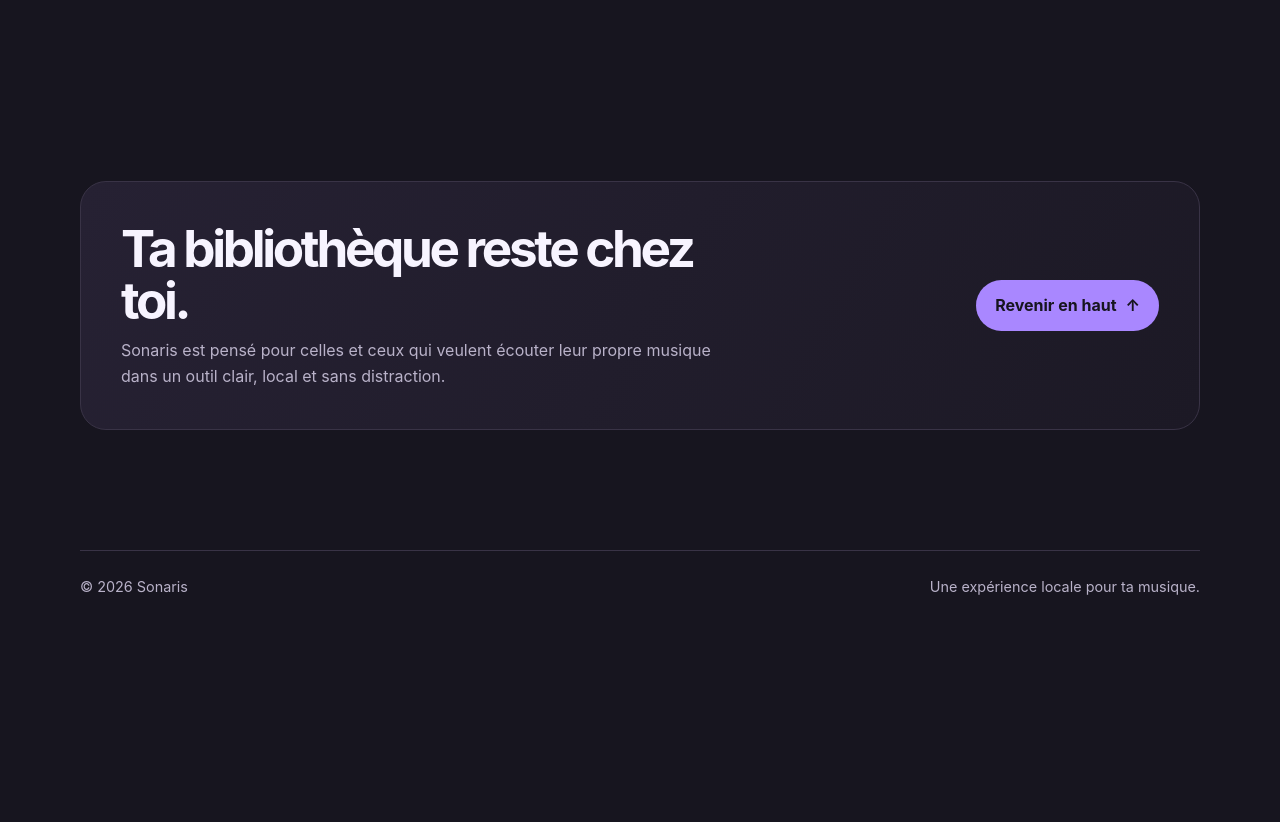
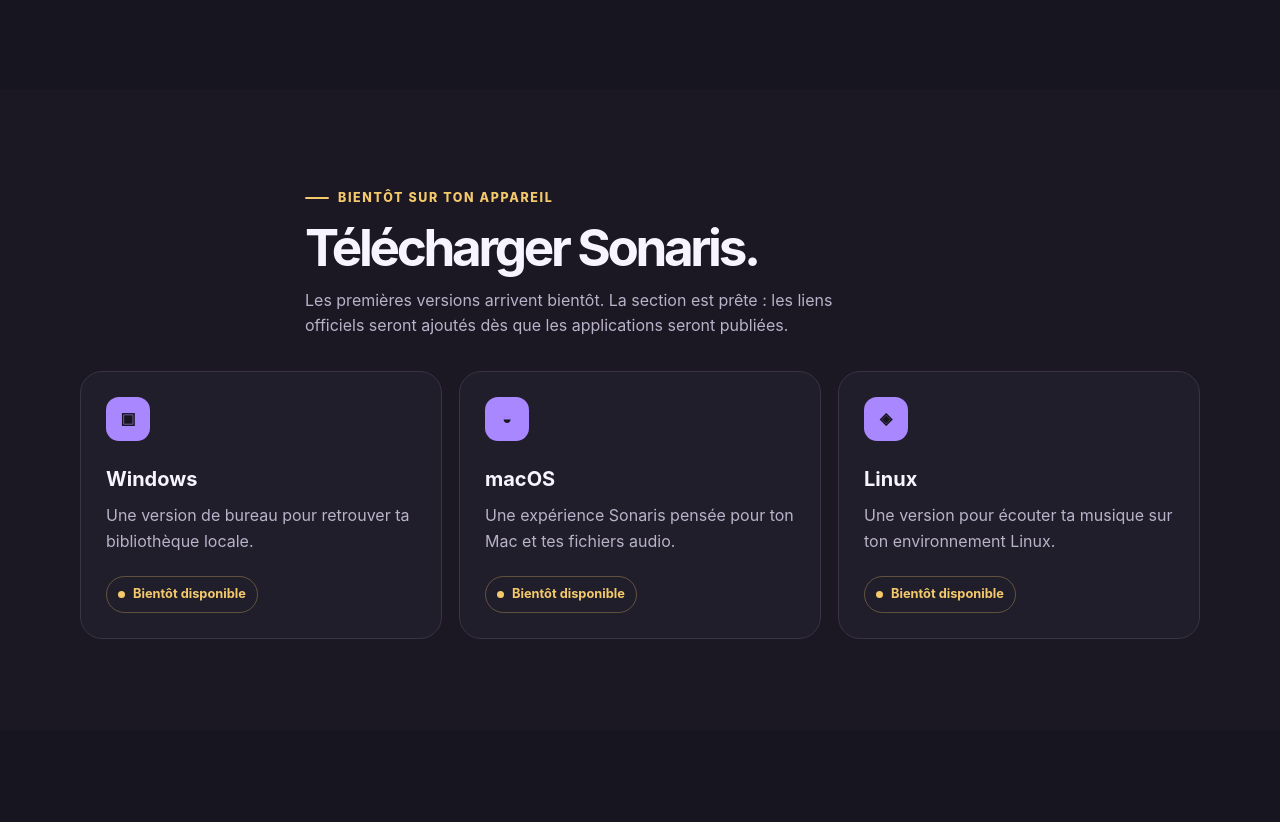
Before and after one commit to phoneguy2206/dodo-corp, a plain HTML site: page index.html in a window 1280 px wide. Shown: the part 1974-2796 px from the top of the page. Before the commit the page ends 2614 px from the top, so only its background shows below. Drawn offline with Linux system fonts and the light colour scheme.

Commit message:
Update index.html

```diff
--- a/index.html
+++ b/index.html
@@ -94,6 +94,13 @@
     .step { position: relative; padding-top: 52px; }
     .step::before { position: absolute; top: 0; left: 0; color: var(--brand); content: "0" counter(step); counter-increment: step; font-size: 1.4rem; font-weight: 800; }
     .step p { margin: 0; color: var(--muted); }
+    .downloads { background: #1b1824; }
+    .download-grid { display: grid; grid-template-columns: repeat(3, 1fr); gap: 17px; }
+    .download-card { display: flex; min-height: 210px; flex-direction: column; padding: 25px; border: 1px solid var(--line); border-radius: 22px; background: var(--panel); }
+    .download-card h3 { margin: 0; font-size: 1.25rem; }
+    .download-card p { margin: 8px 0 22px; color: var(--muted); }
+    .download-status { display: inline-flex; width: fit-content; align-items: center; gap: 8px; margin-top: auto; padding: 7px 11px; color: var(--accent); border: 1px solid rgba(244,201,107,.3); border-radius: 999px; font-size: .8rem; font-weight: 750; }
+    .download-status::before { width: 7px; height: 7px; border-radius: 50%; background: var(--accent); content: ""; }
     .promise { display: grid; grid-template-columns: 1fr auto; align-items: center; gap: 30px; padding: 40px; border: 1px solid var(--line); border-radius: 26px; background: linear-gradient(120deg, #262133, #1c1925); }
     .promise h2 { max-width: 620px; margin-top: 0; }
     .promise p { max-width: 620px; margin: 12px 0 0; color: var(--muted); }
@@ -104,7 +111,7 @@
       .hero { padding-top: 48px; }
       .hero-grid { grid-template-columns: 1fr; gap: 45px; }
       .player-wrap { max-width: 470px; }
-      .cards, .steps { grid-template-columns: 1fr; }
+      .cards, .steps, .download-grid { grid-template-columns: 1fr; }
       .promise { grid-template-columns: 1fr; padding: 30px; }
     }
     @media (max-width: 500px) {
@@ -119,7 +126,7 @@
   <header class="shell">
     <nav class="nav" aria-label="Navigation principale">
       <a class="brand" href="#top" aria-label="Sonaris, accueil"><span class="brand-mark" aria-hidden="true">s</span><span>Sonaris</span></a>
-      <div class="nav-links"><a href="#pourquoi">Pourquoi Sonaris</a><a href="#fonctionnement">Comment ça marche</a><a class="button button-quiet" href="#promesse">Notre promesse</a></div>
+      <div class="nav-links"><a href="#pourquoi">Pourquoi Sonaris</a><a href="#fonctionnement">Comment ça marche</a><a href="#telechargement">Télécharger</a><a class="button button-quiet" href="#promesse">Notre promesse</a></div>
     </nav>
   </header>
 
@@ -158,6 +165,15 @@
       <div class="shell steps"><article class="step"><h3>Choisis un dossier</h3><p>Indique où se trouve ta bibliothèque audio sur ton appareil.</p></article><article class="step"><h3>Retrouve tes albums</h3><p>Sonaris organise ce qui est déjà à toi, sans créer de compte en ligne.</p></article><article class="step"><h3>Écoute à ton rythme</h3><p>Lance un titre, reprends une playlist et garde le contrôle de ton écoute.</p></article></div>
     </section>
 
+    <section class="section downloads" id="telechargement">
+      <div class="shell section-heading"><span class="eyebrow">Bientôt sur ton appareil</span><h2>Télécharger Sonaris.</h2><p class="section-intro">Les premières versions arrivent bientôt. La section est prête : les liens officiels seront ajoutés dès que les applications seront publiées.</p></div>
+      <div class="shell download-grid">
+        <article class="download-card"><div class="card-icon" aria-hidden="true">▣</div><h3>Windows</h3><p>Une version de bureau pour retrouver ta bibliothèque locale.</p><span class="download-status">Bientôt disponible</span></article>
+        <article class="download-card"><div class="card-icon" aria-hidden="true">◒</div><h3>macOS</h3><p>Une expérience Sonaris pensée pour ton Mac et tes fichiers audio.</p><span class="download-status">Bientôt disponible</span></article>
+        <article class="download-card"><div class="card-icon" aria-hidden="true">◈</div><h3>Linux</h3><p>Une version pour écouter ta musique sur ton environnement Linux.</p><span class="download-status">Bientôt disponible</span></article>
+      </div>
+    </section>
+
     <section class="section" id="promesse"><div class="shell promise"><div><h2>Ta bibliothèque reste chez toi.</h2><p>Sonaris est pensé pour celles et ceux qui veulent écouter leur propre musique dans un outil clair, local et sans distraction.</p></div><a class="button button-primary" href="#top">Revenir en haut <span aria-hidden="true">↑</span></a></div></section>
   </main>
 
```
